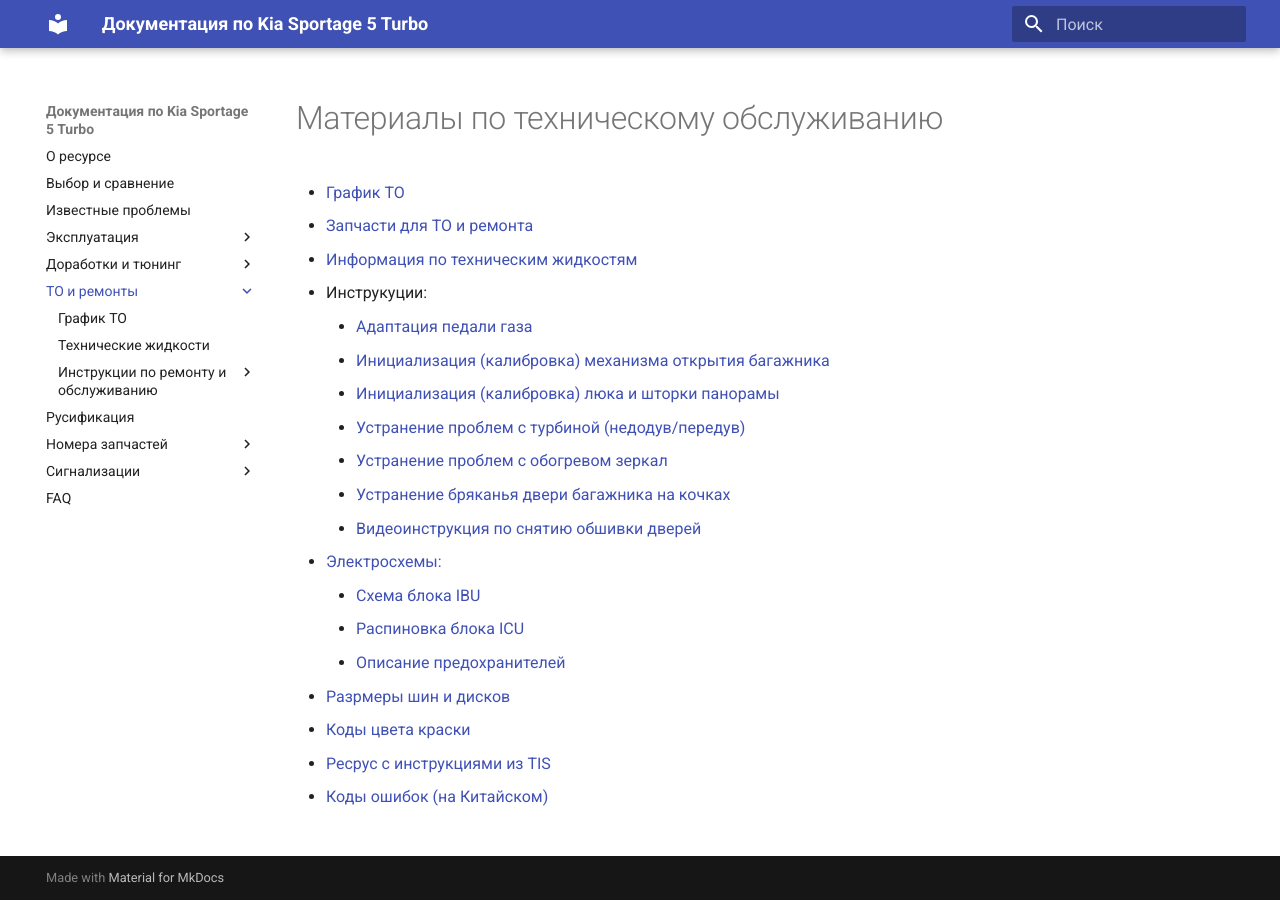
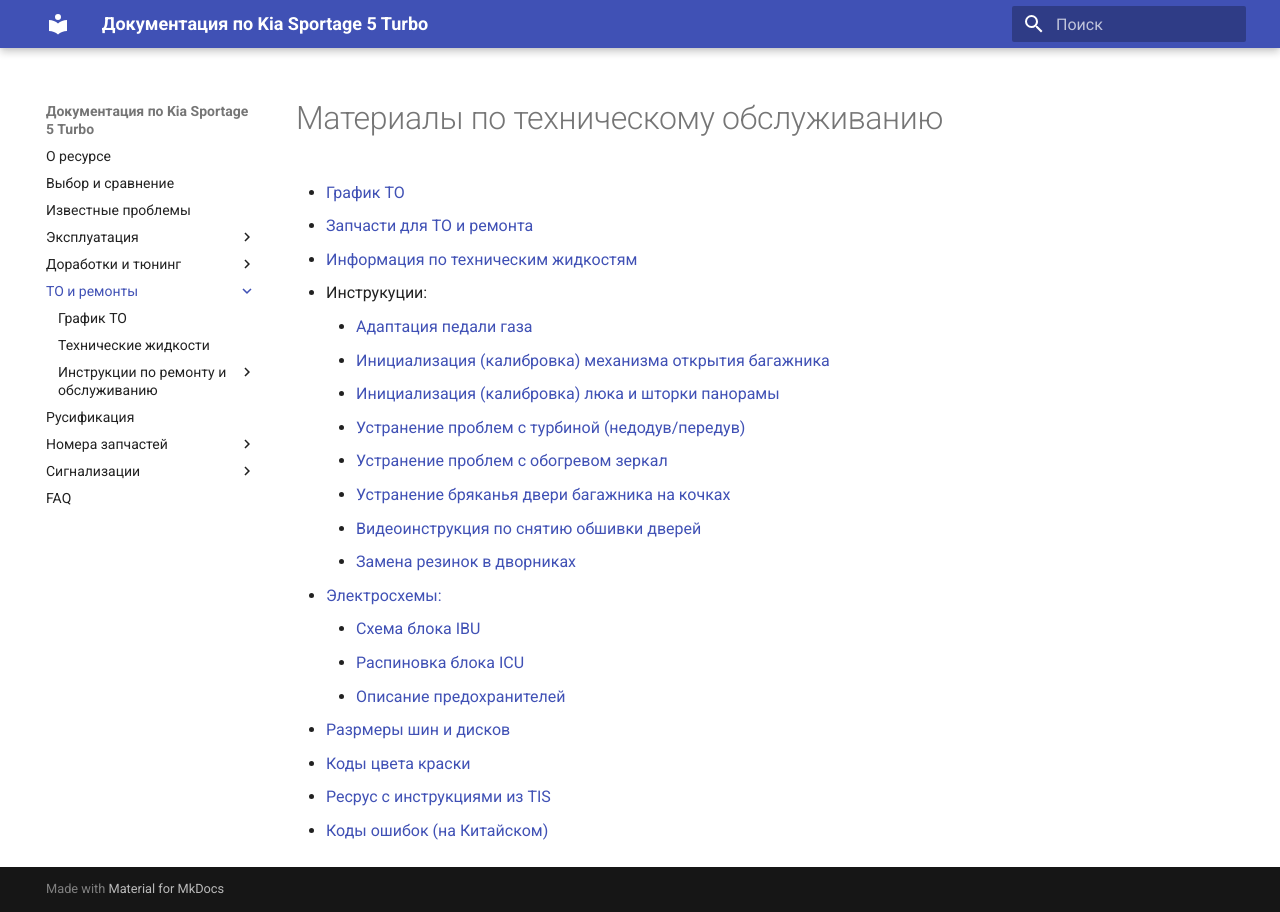
Before and after one commit to kia-sportage-docs/kia-sport5-docs, an MkDocs documentation site: the page built from docs/service/index.md, in a window 1280 px wide. Built offline with MkDocs 1.6.1 and Material for MkDocs 9.7.7, drawn with Linux system fonts in a browser that asks for light colours; old or Windows-style settings are respelled for this version of MkDocs.

Commit message:
Fix links

```diff
--- a/docs/service/index.md
+++ b/docs/service/index.md
@@ -11,6 +11,7 @@
     - [Устранение проблем с обогревом зеркал](manuals/glass-heat.md)
     - [Устранение бряканья двери багажника на кочках](manuals/5-th_door_silent.md)
     - [Видеоинструкция по снятию обшивки дверей](https://rutube.ru/video/4c1c3ee65d095cf15030bfd28436140e/)
+    - [Замена резинок в дворниках](manuals/smena_rezinok.md)
 - [Электросхемы:](manuals/electrical_circuits/index.md)
     - [Схема блока IBU](manuals/electrical_circuits/ibu.md)
     - [Распиновка блока ICU](manuals/electrical_circuits/icu.md)
--- a/mkdocs.yml
+++ b/mkdocs.yml
@@ -55,7 +55,7 @@
       - 'Устранение проблем с обогревом зеркал': service/manuals/glass-heat.md
       - 'Устранение бряканья двери багажника на кочках': service/manuals/5-th_door_silent.md
       - 'Параметры шин и дисков': service/manuals/wheels.md
-      - 'Замена резинок дворников': service\manuals\smena_rezinok.md
+      - 'Замена резинок дворников': service/manuals/smena_rezinok.md
   - 'Русификация': translate.md
   - 'Номера запчастей':
     - part/index.md
```
